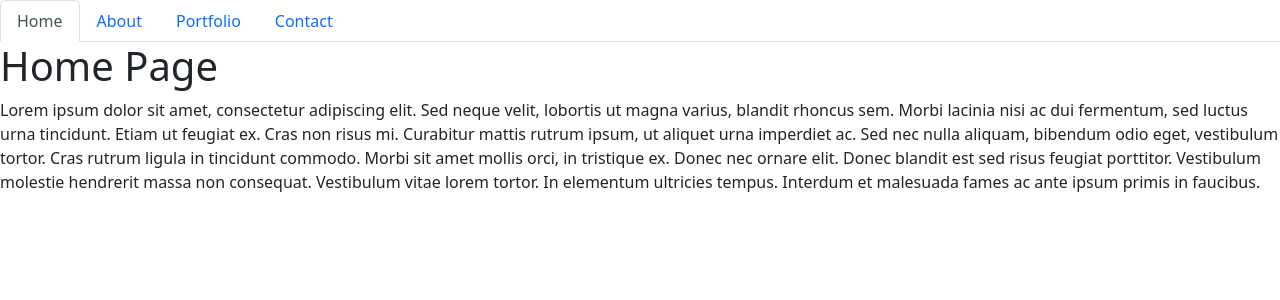
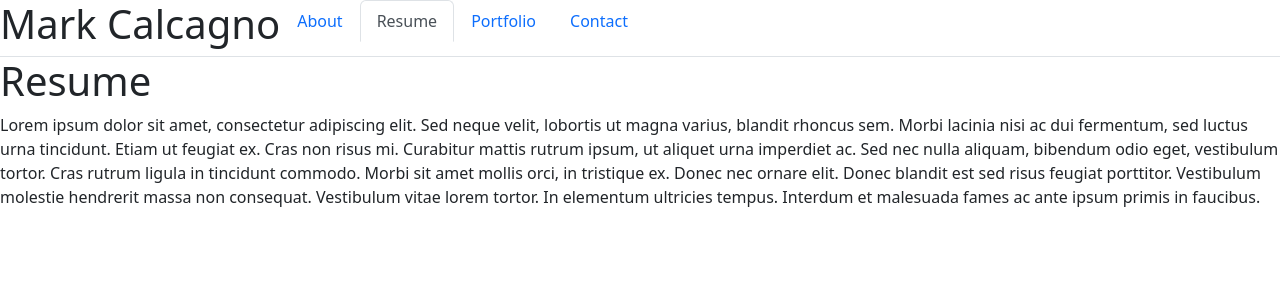
Before and after one commit to mcalcagno47/react-portfolio, a React (Create React App) app: page / in a window 1280 px wide. Shown: the top 300 px of the page. Built offline with nearby package versions, Linux system fonts and the light colour scheme.

Commit message:
fixed contact me, added about me section. about to update resume

```diff
--- a/src/components/NavTabs.js
+++ b/src/components/NavTabs.js
@@ -5,17 +5,14 @@ import React from 'react';
 function NavTabs({ currentPage, handlePageChange }) {
   return (
     <ul className="nav nav-tabs">
-      <li className="nav-item">
-        <a
-          href="#home"
-          onClick={() => handlePageChange('Home')}
-          // This is a conditional (ternary) operator that checks to see if the current page is "Home"
-          // If it is, we set the current page to 'nav-link-active', otherwise we set it to 'nav-link'
-          className={currentPage === 'Home' ? 'nav-link active' : 'nav-link'}
-        >
-          Home
-        </a>
-      </li>
+      <div>
+        <li className="myName">
+          <h1>
+            Mark Calcagno
+          </h1>
+        </li>
+      </div>
+
       <li className="nav-item">
         <a
           href="#about"
@@ -24,6 +21,17 @@ function NavTabs({ currentPage, handlePageChange }) {
           className={currentPage === 'About' ? 'nav-link active' : 'nav-link'}
         >
           About
+        </a>
+      </li>
+      <li className="nav-item">
+        <a
+          href="#resume"
+          onClick={() => handlePageChange('Resume')}
+          // This is a conditional (ternary) operator that checks to see if the current page is "Resume"
+          // If it is, we set the current page to 'nav-link-active', otherwise we set it to 'nav-link'
+          className={currentPage === 'Resume' ? 'nav-link active' : 'nav-link'}
+        >
+          Resume
         </a>
       </li>
       <li className="nav-item">
--- a/src/components/PortfolioContainer.js
+++ b/src/components/PortfolioContainer.js
@@ -1,17 +1,17 @@
 import React, { useState } from 'react';
 import NavTabs from './NavTabs';
-import Home from './pages/Home';
+import Resume from './pages/Resume';
 import About from './pages/About';
 import Portfolio from './pages/Portfolio';
 import Contact from './pages/Contact';
 
 export default function PortfolioContainer() {
-  const [currentPage, setCurrentPage] = useState('Home');
+  const [currentPage, setCurrentPage] = useState('Resume');
 
   // This method is checking to see what the value of `currentPage` is. Depending on the value of currentPage, we return the corresponding component to render.
   const renderPage = () => {
-    if (currentPage === 'Home') {
-      return <Home />;
+    if (currentPage === 'Resume') {
+      return <Resume />;
     }
     if (currentPage === 'About') {
       return <About />;
--- a/src/components/pages/About.js
+++ b/src/components/pages/About.js
@@ -2,15 +2,12 @@ import React from 'react';
 
 export default function About() {
   return (
-    <div>
-      <h1>About Page</h1>
+    <div id="aboutMeDiv">
+      <h1>About Me</h1>
       <p>
-        Nunc pharetra finibus est at efficitur. Praesent sed congue diam.
-        Integer gravida dui mauris, ut interdum nunc egestas sed. Aenean sed
-        mollis diam. Nunc aliquet risus ac finibus porta. Nam quis arcu non
-        lectus tincidunt fermentum. Suspendisse aliquet orci porta quam semper
-        imperdiet. Praesent euismod mi justo, faucibus scelerisque risus cursus
-        in. Sed rhoncus mollis diam, sit amet facilisis lectus blandit at.
+          After teaching math in the Chicago Public School system for 7 years, I discovered a love and aptitude for coding languages, specifically the logic of the back-end.  After researching assorted avenues for learning, I
+          applied and was accepted to Northwestern University’s coding boot-camp, put on by Trilogy.  For 6 months, I taught during the day and coded at night, learning every language and concept put in front of me.
+          I’m a dedicated worker, a quick learner, and ready to add my experience and expertise to any team I work on.
       </p>
     </div>
   );
--- a/src/components/pages/Contact.js
+++ b/src/components/pages/Contact.js
@@ -31,7 +31,7 @@ class App extends React.Component {
   render() {
     return(
       <div className="App">
-        <form id="contact-form" onSubmit={this.handleSubmit.bind(this)} method="POST">
+        <form id="contact-form">
           <div className="form-group">
               <label htmlFor="name">Name</label>
               <input type="text" className="form-control" id="name" value={this.state.name} onChange={this.onNameChange.bind(this)} />
--- a/src/components/pages/Home.js
+++ b/src/components/pages/Resume.js
@@ -1,9 +1,9 @@
 import React from 'react';
 
-export default function Home() {
+export default function Resume() {
   return (
     <div>
-      <h1>Home Page</h1>
+      <h1>Resume</h1>
       <p>
         Lorem ipsum dolor sit amet, consectetur adipiscing elit. Sed neque
         velit, lobortis ut magna varius, blandit rhoncus sem. Morbi lacinia nisi
```
Also changed, not shown: src/utils/helpers.js (line endings or trailing spaces), 1 other file (tests, documents, lock files or other folders).
